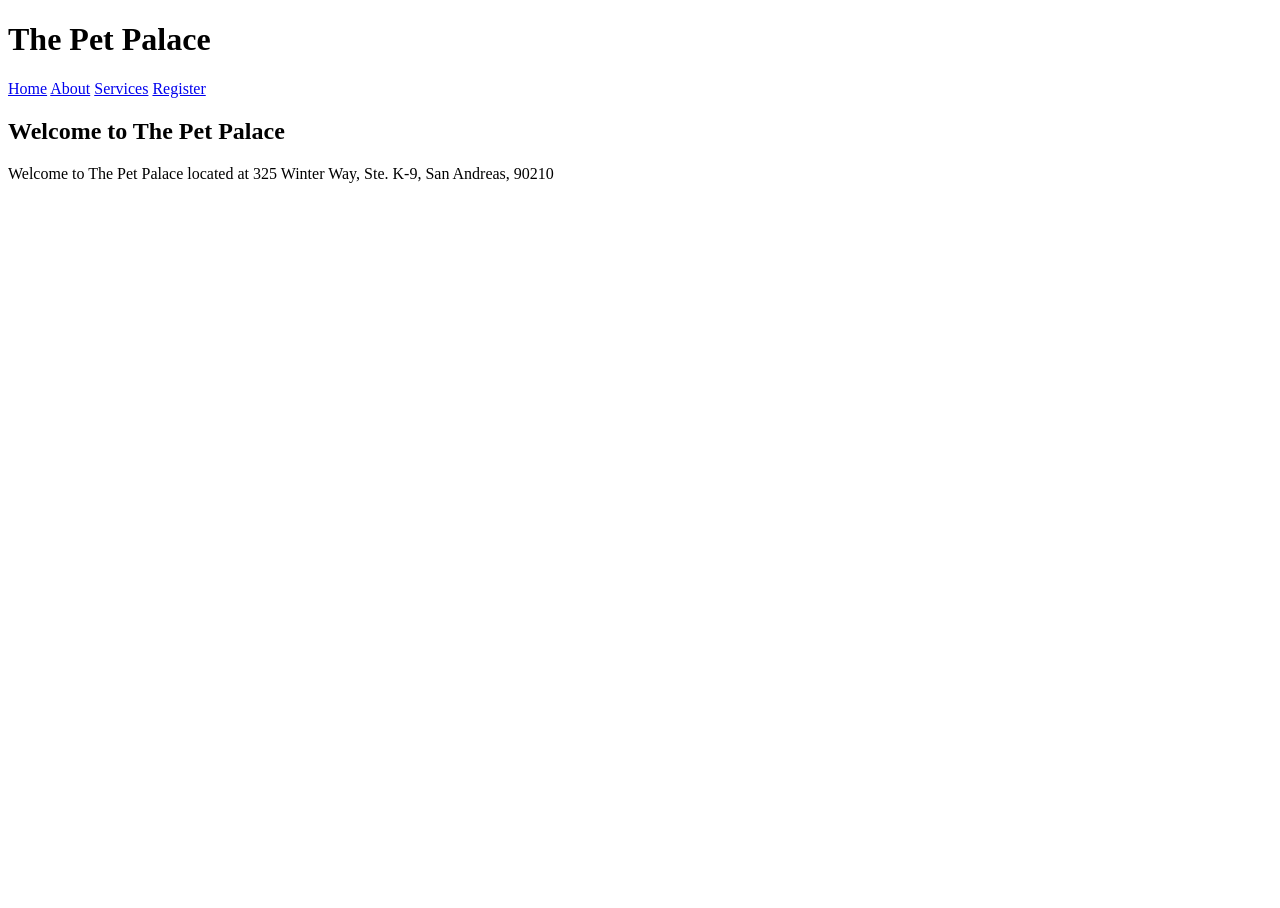
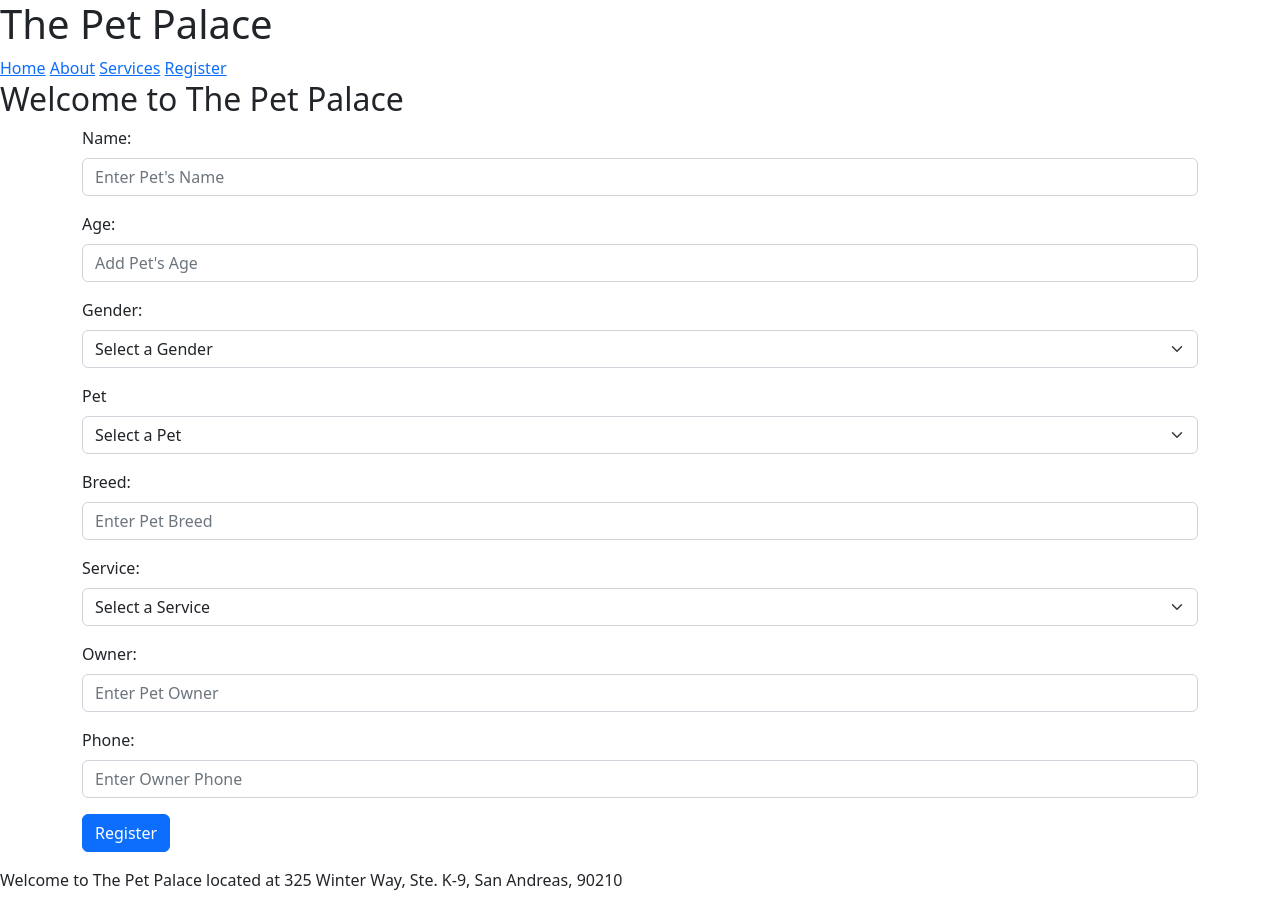
Before and after one commit to DeVonteG/petSalon, a plain HTML site: page register.html in a window 1280 px wide. Before the commit the page ends 800 px from the top, so only its background shows below. Drawn offline with nearby package versions, Linux system fonts and the light colour scheme.

Commit message:
Pet Salon The Pet Palace
Modified path for practice files

```diff
--- a/register.html
+++ b/register.html
@@ -4,6 +4,7 @@
     <meta charset="UTF-8">
     <meta http-equiv="X-UA-Compatible" content="IE=edge">
     <meta name="viewport" content="width=device-width, initial-scale=1.0">
+    <link href="https://cdn.jsdelivr.net/npm/bootstrap@5.2.0-beta1/dist/css/bootstrap.min.css" rel="stylesheet" integrity="sha384-0evHe/X+R7YkIZDRvuzKMRqM+OrBnVFBL6DOitfPri4tjfHxaWutUpFmBp4vmVor" crossorigin="anonymous">
   <link rel="stylesheet" href="main.css">
     <title>The Pet Palace</title>
 </head>
@@ -22,8 +23,10 @@
         <h2>Welcome to The Pet Palace</h2>
         <!-- registration form name,age,gender,breed,service,owner,phone -->
         <!--/---------------------------------------------------/-->
-
-        <!-- <input type="text" placeholder="Enter Your Pets Name" id="txtName">
+        <!--
+            <div class="form-container">
+            <div></div>
+            <input type="text" placeholder="Enter Your Pets Name" id="txtName">
             <input min=0 type="number" placeholder="Enter Your Pets Age" id="txtAge">
             <input type="text" placeholder="Enter Pet Breed" id="txtBreed">
 
@@ -42,7 +45,7 @@
             <option value="Female">Female</option>
              </select>
             <select id="selService">
-            <option value="Blank"></option>
+            <option value="none" selected disabled hidden>Select a Service</option>
             <option value="Grooming">Grooming</option>
             <option value="Teeth Cleaning">Teeth Cleaning</option>
             <option value="Bath & Brush">Bath & Brush</option>
@@ -50,13 +53,63 @@
             </select>
             <input type="text" placeholder="Enter Your Name" id="txtName1">
             <input type="text" placeholder="Enter Your Phone Number" id="txtNumber">
+            </div>
+            <button onclick="submit();">Submit</button>  -->
 
-        <button onclick="submit();">Submit</button>  -->
+        <div class="container">
+            <div class="mb-3">
+                <label class="form-label">Name:</label>
+                <input class="form-control" type="text" placeholder="Enter Pet's Name" id="txtName">
+            </div>
+            <div class="mb-3">
+                <label class="form-label">Age:</label>
+                <input min=0 class="form-control" type="number" placeholder="Add Pet's Age" id="txtAge">
+            </div>
+            <div class="mb-3">
+                <label class="form-label">Gender:</label>
+                <select class="form-select" id="selGender">
+                    <option value="none" selected disabled hidden>Select a Gender</option>
+                    <option value="Male">Male</option>
+                    <option value="Female">Female</option>
+                </select>
+            </div>
+            <div class="mb-3">
+                <label class="form-label">Pet</label>
+                <select class="form-select" id="selPet">
+                    <option value="none" selected disabled hidden>Select a Pet</option>
+                    <option value="Dog">Dog</option>
+                    <option value="Cat">Cat</option>
+                    <option value="Bird">Bird</option>
+                    <option value="Rodent">Rodent</option>
+                    <option value="Horse">Horse</option>
+                </select>
+            </div>
+            <div class="mb-3">
+                <label class="form-label">Breed:</label>
+                <input class="form-control" type="text" placeholder="Enter Pet Breed" id="txtBreed">
+            </div>
+            <div class="mb-3">
+                <label class="form-label">Service:</label>
+                <select class="form-select" id="selService">
+                    <option value="none" selected disabled hidden>Select a Service</option>
+                    <option value="nails cut">Nail Trim</option>
+                    <option value="grooming">Grooming</option>
+                    <option value="vaccines">Vaccines</option>
+                </select>
+            </div>
+            <div class="mb-3">
+                <label class="form-label">Owner:</label>
+                <input class="form-control" type="text" placeholder="Enter Pet Owner" id="txtOwner">
+            </div>
+            <div class="mb-3">
+                <label class="form-label">Phone:</label>
+                <input class="form-control" type="text" placeholder="Enter Owner Phone" id="txtPhone">
+            </div>
+            <div class="mb-3">
+                <button class="btn btn-primary" onclick="register();">Register</button>
+            </div>
+        </div>
     </main>
-
-
-
-
     <footer id="info">
         <!-- display salon info -->
 
--- a/scripts/register.js
+++ b/scripts/register.js
@@ -14,66 +14,13 @@ let salon={
     },
     phone:"555-555-5555",
 
-        pets:[
-        {
-            name:"Scooby",
-            age: 7,
-            gender:"male",
-            breed:"Great Dane",
-            services:"Grooming",
-            owner:"Shaggy",
-            phone:"888-888-8888"
-        },
-        {
-            name:"Rufus",
-            age: 5,
-            gender:"male",
-            breed:"Naked Mole Rat",
-            services:"Teeth Cleaning",
-            owner:"Kim Possible",
-            phone:"555-555-5523"
-        },
-        {
-            name:"King",
-            age: 3,
-            gender:"male",
-            breed:"Pit Bull",
-            services:"Grooming",
-            owner:"Zeus",
-            phone:"555-122-3462"
-        },
-        {
-            name:"Queen",
-            age: 2,
-            gender:"female",
-            breed:"Pit Bull",
-            services:"Grooming",
-            owner:"Zeus",
-            phone:"555-122-3462"
-        },
-        {
-            name:"Whispers",
-            age:7,
-            gender:"female",
-            breed:"Cat",
-            services:"Grooming",
-            owner:"Nate",
-            phone:"555-123-4566"
-        }
-    ]
+        pets:[]
+};
 
-}
+// console.log(salon.pets[2]);
 
-console.log(salon.pets[2]);
-function displaySalonInfo(){
-    let tmp=`
-    <p>Welcome to ${salon.name} located at ${salon.address.number} ${ salon.address.street}, Ste. ${salon.address.suite}, ${salon.address.city}, ${salon.address.zip} </p>`
-
-    document.getElementById("info").innerHTML=tmp;
-
-}
-displaySalonInfo();
-alert(`Registered Pets: ${salon.pets.length}`);
+ // console.log("displaying");
+// alert(`Registered Pets: ${salon.pets.length}`);
 
 
 // document.write(salon.name, salon.address.suite, salon.address.street);
@@ -82,8 +29,8 @@ alert(`Registered Pets: ${salon.pets.length}`);
 //     let petName=document.getElementById("txtName").value;
 //     let petAge=document.getElementById("txtAge").value;
 //     let petBreed=document.getElementById("txtBreed").value;
-//     let ownerName=document.getElementById("txtName1").value;
-//     let ownerNumber=document.getElementById("txtNumber").value;
+//     let ownerName=document.getElementById("txtOwner").value;
+//     let ownerNumber=document.getElementById("txtPhone").value;
 
 //     console.log(petName, petAge, petBreed, ownerName, ownerNumber);
 // }
@@ -91,3 +38,106 @@ alert(`Registered Pets: ${salon.pets.length}`);
 
 // function displayPetInfo(){
     // let info=`
+
+// pet constructor
+//name, age, gender, breed, service, owner, phone
+
+//  function Client(name,age,gender,breed,service,owner,phone){
+//     this.name=name;
+//     this.age=age;
+//     this.gender=gender;
+//     this.breed=breed;
+//     this.service=service;
+//     this.ownersName=owner;
+//     this.contactPhone=phone;
+// };
+
+// let client1 = new Client("Scooby",9,"Male","Great Dane","Grooming","Shaggy","555-555-5555");
+// let client2 = new Client("Rufus",2,"Male","Naked Mole Rat","Teeth Cleaning","Kim Possible","555-564-2235");
+// let client3 = new Client("Brian", 12,"Male","Lab","Grooming","Peter Griffin", "553-253-3390");
+
+// console.log(client1,client2,client3);
+
+// function register(){
+//     console.log(client1,client2,client3)
+// }
+
+class Client{
+        constructor(name,age,gender,pet,breed,service,owner,phone){
+        this.petName=name;
+        this.petAge=age;
+        this.petGender=gender;
+        this.typePet=pet;
+        this.petBreed=breed;
+        this.petService=service;
+        this.ownerName=owner;
+        this.ownerPhone=phone;
+    }
+};
+
+// let newClient = new Client()
+    let petName=document.getElementById("txtName");
+    let petAge=document.getElementById("txtAge");
+    let petGender=document.getElementById("selGender");
+    let typePet=document.getElementById("selPet");
+    let petBreed=document.getElementById("txtBreed");
+    let petService=document.getElementById("selService");
+    let ownerName=document.getElementById("txtOwner");
+    let ownerNumber=document.getElementById("txtPhone");
+
+function register(){
+
+    console.log("Registering");
+
+    newClient = new Client(petName.value, petAge.value, petGender.value, typePet.value, petBreed.value, petService.value, ownerName.value, ownerNumber.value);
+
+    salon.pets.push(newClient);
+    console.log(newClient);
+
+    clear();
+};
+function clear(){
+    petName.value="";
+    petAge.value="";
+    petGender.value="";
+    typePet.value="";
+    petBreed.value="";
+    petService.value="";
+    ownerName.value= "";
+    ownerNumber.value="";
+};
+
+
+
+// for(let i=0;i<new Client;i++){
+    //     console.log(new Client[i].value);
+    // };
+
+
+// register pets
+// get info from inputs
+// create object using constructor
+    // let newPet = new Client(petName,petAge,petGender,typePet,petBreed,petService,ownerName,ownerNumber);
+    // push object in on the array
+    // display it on console
+
+
+// var theClient = new Client(petName.value, petAge.value etc)
+
+
+// salon.pets.push(newPet);
+//
+//     getElementById("");
+// }
+
+function displaySalonInfo(){
+    let tmp=`
+    <p>Welcome to ${salon.name} located at ${salon.address.number} ${ salon.address.street}, Ste. ${salon.address.suite}, ${salon.address.city}, ${salon.address.zip} </p>`
+
+    document.getElementById("info").innerHTML=tmp;
+};
+
+function init(){
+    displaySalonInfo();
+}
+window.onload = init;
```
Also changed, not shown: Practice/practice.html (renamed from practice.html, +1 -1 lines), Practice/practice.js (added, +59 -0 lines), Practice/practice1.html (added, +64 -0 lines), Practice/practice1.js (added, +45 -0 lines), about.html (+1 -0 lines), index.html (+1 -0 lines), scripts/practice.js (deleted, +0 -54 lines), services.html (+1 -0 lines), Practice/practice1.css (added). Lines whose indentation alone changed are shown as unchanged.
